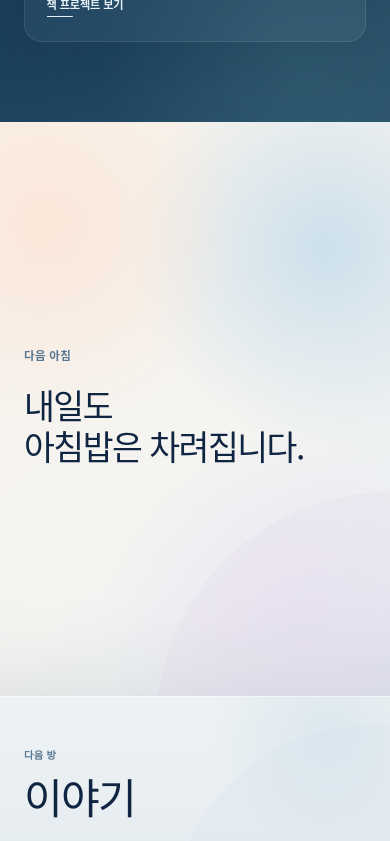
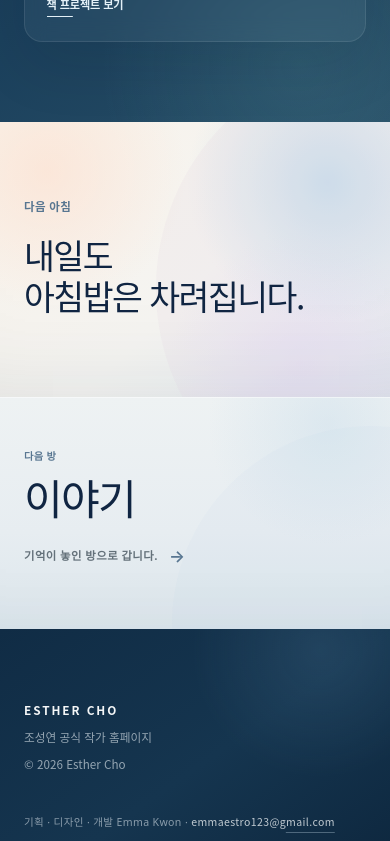
Before and after one commit to k-mama/esthercho, a Next.js app: page /ko/notes in a window 390 px wide. Shown: the part 2600-3441 px from the top of the page. Built offline with nearby package versions, Linux system fonts and the light colour scheme.

Commit message:
refactor: give Morning Table exit and photo framing single owners

```diff
--- a/src/app/notes/notes.css
+++ b/src/app/notes/notes.css
@@ -237,9 +237,7 @@
 
 .morning-close {
   display: grid;
-  min-height: min(70svh, 800px);
   align-items: center;
-  padding-block: clamp(8rem, 14vw, 14rem);
   background:
     radial-gradient(circle at 84% 22%, rgba(187, 213, 232, 0.82), transparent 36%),
     linear-gradient(138deg, #edf2f5 0%, #f8f5ee 60%, #e4edf3 100%);
@@ -318,15 +316,13 @@
 @media (max-width: 899px) {
   .morning-foyer,
   .morning-present,
-  .morning-manuscript,
-  .morning-close {
+  .morning-manuscript {
     padding-block: 7rem;
   }
 
   .morning-foyer::before,
   .morning-present::before,
-  .morning-manuscript::before,
-  .morning-close::before {
+  .morning-manuscript::before {
     width: 105vw;
   }
 
@@ -349,14 +345,6 @@
     font-size: clamp(2.55rem, 8.8vw, 4rem);
   }
 
-  .morning-present-figure {
-    width: min(84vw, 520px);
-  }
-
-  .morning-close {
-    min-height: 68svh;
-  }
-
   .morning-page-ko .morning-foyer h2,
   .morning-page-ko .morning-close h2 {
     font-size: clamp(2.4rem, 8.7vw, 3.8rem);
@@ -371,8 +359,7 @@
 @media (max-width: 640px) {
   .morning-foyer,
   .morning-present,
-  .morning-manuscript,
-  .morning-close {
+  .morning-manuscript {
     padding-block: 6.3rem;
   }
 
@@ -401,22 +388,6 @@
     line-height: 1.76;
   }
 
-  .morning-present-figure {
-    width: calc(100% + 3rem);
-    margin-left: -1.5rem;
-    filter: none;
-  }
-
-  .morning-present-figure img {
-    aspect-ratio: 0.94 / 1;
-    object-position: center 44%;
-    border-radius: 0;
-  }
-
-  .morning-present-figure figcaption {
-    padding-inline: 1.5rem;
-  }
-
   .morning-page-ko .morning-foyer h2,
   .morning-page-ko .morning-close h2 {
     font-size: clamp(2.15rem, 9.2vw, 3.1rem);
--- a/src/styles/room-exits.css
+++ b/src/styles/room-exits.css
@@ -14,6 +14,8 @@
   min-height: min(70svh, 820px);
   overflow: hidden;
   box-shadow: inset 0 -8rem 10rem -9rem rgba(21, 51, 77, 0.22);
+  padding-top: clamp(8rem, 13vw, 12rem) !important;
+  padding-bottom: clamp(8rem, 13vw, 12rem) !important;
 }
 
 .childhood-ending > *,
@@ -71,14 +73,6 @@
     radial-gradient(circle at 84% 22%, rgba(188, 216, 234, 0.72), transparent 36%),
     radial-gradient(circle at 77% 88%, rgba(229, 216, 246, 0.44), transparent 34%),
     linear-gradient(138deg, #f8f3eb 0%, #f5f4f1 55%, #e6eef3 100%) !important;
-}
-
-/* Archive, studio and Esther keep their room-specific light while sharing exit spacing. */
-.childhood-ending,
-.studio-future,
-.esther-closing {
-  padding-top: clamp(8rem, 13vw, 12rem) !important;
-  padding-bottom: clamp(8rem, 13vw, 12rem) !important;
 }
 
 .esther-closing {
```
